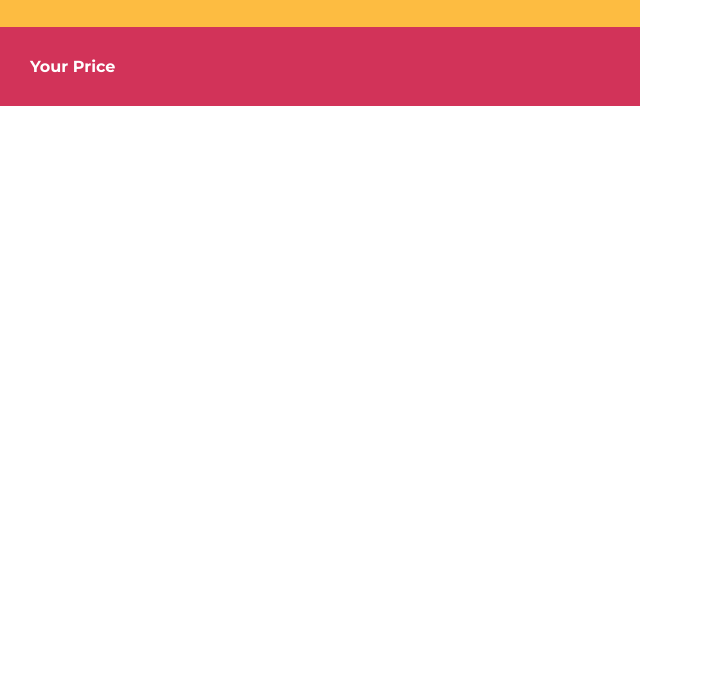
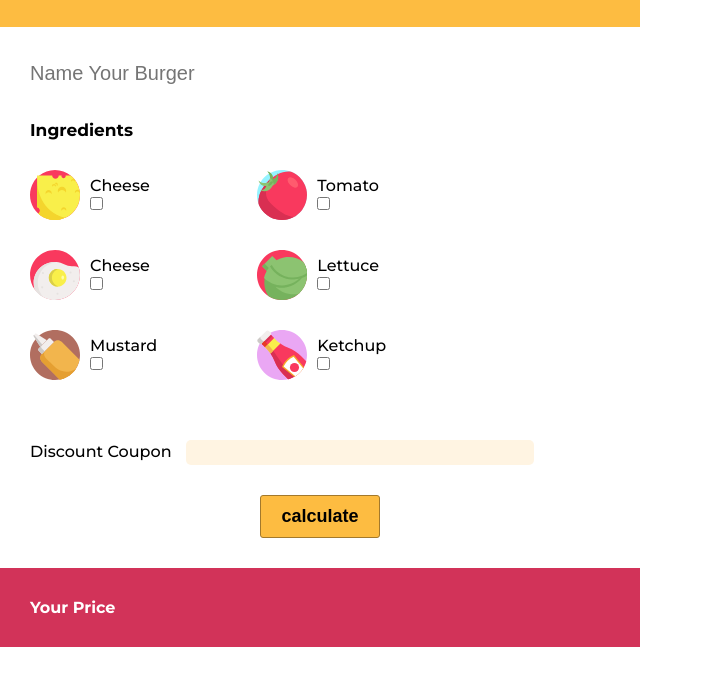
Before and after one commit to GianlucaBar/js-burger, a plain HTML site: page index.html in a window 1280 px wide. Shown: the part 72-758 px from the top of the page, without its empty margins (0-703 px from the left). Drawn offline with Linux system fonts and the light colour scheme.

Commit message:
Cmpletato html css

```diff
--- a/css/style.css
+++ b/css/style.css
@@ -23,6 +23,80 @@ header{
     padding: 30px;
 }
 
+.option-section{
+    padding: 30px;
+}
+
 .price-section h4{
     display: block;
 }
+
+#burger-name{
+    border: none;
+    font-size: 20px;
+    padding: 5px;
+    padding-left: 0;
+}
+
+
+.option-section h4{
+    padding: 30px 0;
+    font-size: 17px;
+}
+
+.option-section ul{
+    list-style-type: none;
+}
+
+.option-section ul li{
+    padding-bottom: 30px;
+}
+
+.option-container{
+    display: flex;
+    width: 60%;
+    justify-content: space-between;
+}
+
+.list-col-right{
+    padding-left: 100px;
+}
+
+.option-item{
+    display: flex;
+    align-items: center;
+}
+
+.option-item img{
+    width: 50px;
+}
+
+.checkbox-input{
+    padding-left: 10px;
+}
+
+.discount-container{
+    padding: 30px 0;
+}
+
+#discount-input{
+    width: 60%;
+    border: none;
+    padding: 5px 2px;
+    background-color: #FFF4E2;
+    border-radius: 5px;
+    margin-left: 10px;
+}
+
+#calc-btn{
+    background-color: #FDBC41;
+    padding: 10px 20px;
+    font-weight: 700;
+    font-size: 18px;
+    border: 1px solid #a3792c;
+    border-radius: 3px;
+}
+
+.btn-container{
+    text-align: center;
+}
--- a/index.html
+++ b/index.html
@@ -23,6 +23,77 @@
         <main>
             <!-- inizio sezione opzioni  -->
             <section class="option-section">
+                <div>
+                    <label for="burger-name"></label>
+                    <input id="burger-name" type="text" placeholder="Name Your Burger">
+                </div>
+
+                <h4>Ingredients</h4>
+
+                <div class="option-container">
+                    <ul class="list-col-left">
+                        <li class="option-item">
+                            <img src="img/cheese.svg" alt="cheese">
+                            <div class="checkbox-input">
+                                <label for="cheese-check">Cheese</label>
+                                <input type="checkbox" id="cheese-check">
+                            </div>
+                        </li>
+
+                        <li class="option-item">
+                            <img src="img/fried-egg.svg" alt="egg">
+                            <div class="checkbox-input">
+                                <label for="egg-check">Cheese</label>
+                                <input type="checkbox" id="egg-check">
+                            </div>
+                        </li>
+
+                        <li class="option-item">
+                            <img src="img/mustard.svg" alt="mustard">
+                            <div class="checkbox-input">
+                                <label for="mustard-check">Mustard</label>
+                                <input type="checkbox" id="mustard-check">
+                            </div>
+                        </li>
+                    </ul>
+
+                    <ul class="list-col-right">
+                        <li class="option-item">
+                            <img src="img/tomato.svg" alt="tomato">
+                            <div class="checkbox-input">
+                                <label for="tomato-check">Tomato</label>
+                                <input type="checkbox" id="tomato-check">
+                            </div>
+                        </li>
+
+                        <li class="option-item">
+                            <img src="img/lettuce.svg" alt="lettuce">
+                            <div class="checkbox-input">
+                                <label for="lettuce-check">Lettuce</label>
+                                <input type="checkbox" id="lettuce-check">
+                            </div>
+                        </li>
+
+                        <li class="option-item">
+                            <img src="img/ketchup.svg" alt="ketchup">
+                            <div class="checkbox-input">
+                                <label for="ketchup-check">Ketchup</label>
+                                <input type="checkbox" id="ketchup-check">
+                            </div>
+                        </li>
+                    </ul>
+                </div>
+
+                <div class="discount-container">
+
+                    <label for="discount-input">Discount Coupon</label>
+                    <input id="discount-input" type="text">
+
+                </div>
+
+                <div class="btn-container">
+                    <button id="calc-btn">calculate</button>
+                </div>
 
             </section>
             <!-- fine opzioni  -->
```
